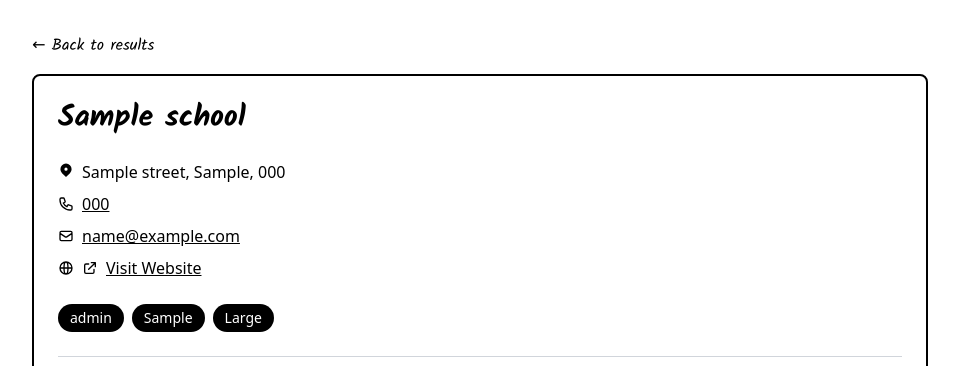
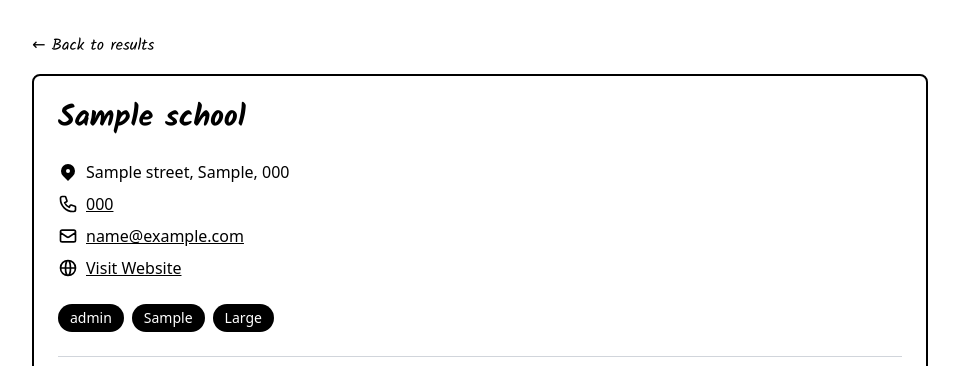
Before and after one commit to lilycandoit/school-finder, a FastAPI app: template app/templates/detail.html in a window 1280 px wide. Shown: the part 66-432 px from the top of the page, without its empty margins (160-1119 px from the left). Run offline with FastAPI, Linux system fonts and the light colour scheme; the template is opened without the code that fills it: most values are stand-ins (such as "Sample title", 1, 10 or a date in 2020); some libraries are stand-ins or nearby versions.

Commit message:
style: increace icons size

```diff
--- a/app/templates/detail.html
+++ b/app/templates/detail.html
@@ -17,7 +17,7 @@
         <section class="space-y-2">
             <!-- Location -->
             <div class="flex items-start gap-2">
-                <svg class="w-4 h-4 mt-0.5 flex-shrink-0" fill="currentColor" viewBox="0 0 20 20">
+                <svg class="w-5 h-5 mt-0.5 flex-shrink-0" fill="currentColor" viewBox="0 0 20 20">
                     <path fill-rule="evenodd" d="M5.05 4.05a7 7 0 119.9 9.9L10 18.9l-4.95-4.95a7 7 0 010-9.9zM10 11a2 2 0 100-4 2 2 0 000 4z" clip-rule="evenodd"/>
                 </svg>
                 <span class="font-sans text-black">{{ school.street or "" }}, {{ school.town_suburb or "" }}{% if school.postcode %}, {{ school.postcode }}{% endif %}</span>
@@ -26,7 +26,7 @@
             <!-- Phone -->
             {% if school.phone %}
             <div class="flex items-center gap-2">
-                <svg class="w-4 h-4 flex-shrink-0" fill="none" stroke="currentColor" viewBox="0 0 24 24">
+                <svg class="w-5 h-5 flex-shrink-0 text-black" fill="none" stroke="currentColor" viewBox="0 0 24 24">
                     <path stroke-linecap="round" stroke-linejoin="round" stroke-width="2" d="M3 5a2 2 0 012-2h3.28a1 1 0 01.948.684l1.498 4.493a1 1 0 01-.502 1.21l-2.257 1.13a11.042 11.042 0 005.516 5.516l1.13-2.257a1 1 0 011.21-.502l4.493 1.498a1 1 0 01.684.949V19a2 2 0 01-2 2h-1C9.716 21 3 14.284 3 6V5z"/>
                 </svg>
                 <a href="tel:{{ school.phone }}" class="font-sans text-black underline hover:no-underline">{{ school.phone }}</a>
@@ -36,7 +36,7 @@
             <!-- Email -->
             {% if school.school_email %}
             <div class="flex items-center gap-2">
-                <svg class="w-4 h-4 flex-shrink-0" fill="none" stroke="currentColor" viewBox="0 0 24 24">
+                <svg class="w-5 h-5 flex-shrink-0" fill="none" stroke="currentColor" viewBox="0 0 24 24">
                     <path stroke-linecap="round" stroke-linejoin="round" stroke-width="2" d="M3 8l7.89 5.26a2 2 0 002.22 0L21 8M5 19h14a2 2 0 002-2V7a2 2 0 00-2-2H5a2 2 0 00-2 2v10a2 2 0 002 2z"/>
                 </svg>
                 <a href="mailto:{{ school.school_email }}" class="font-sans text-black underline hover:no-underline">{{ school.school_email }}</a>
@@ -46,17 +46,14 @@
             <!-- Website -->
             {% if school.website %}
             <div class="flex items-center gap-2">
-                <svg class="w-4 h-4 flex-shrink-0" fill="none" stroke="currentColor" viewBox="0 0 24 24">
+                <svg class="w-5 h-5 flex-shrink-0 text-black" fill="none" stroke="currentColor" viewBox="0 0 24 24">
                     <path stroke-linecap="round" stroke-linejoin="round" stroke-width="2" d="M21 12a9 9 0 01-9 9m9-9a9 9 0 00-9-9m9 9H3m9 9a9 9 0 01-9-9m9 9c1.657 0 3-4.03 3-9s-1.343-9-3-9m0 18c-1.657 0-3-4.03-3-9s1.343-9 3-9m-9 9a9 9 0 019-9"/>
-                </svg>
-                <svg class="w-4 h-4 flex-shrink-0" fill="none" stroke="currentColor" viewBox="0 0 24 24">
-                    <path stroke-linecap="round" stroke-linejoin="round" stroke-width="2" d="M10 6H6a2 2 0 00-2 2v10a2 2 0 002 2h10a2 2 0 002-2v-4M14 4h6m0 0v6m0-6L10 14"/>
                 </svg>
                 <a href="{{ school.website }}" target="_blank" rel="noopener noreferrer" class="font-sans text-black underline hover:no-underline">Visit Website</a>
             </div>
             {% else %}
             <div class="flex items-center gap-2">
-                <svg class="w-4 h-4 flex-shrink-0 text-gray-400" fill="none" stroke="currentColor" viewBox="0 0 24 24">
+                <svg class="w-5 h-5 flex-shrink-0 text-gray-400" fill="none" stroke="currentColor" viewBox="0 0 24 24">
                     <path stroke-linecap="round" stroke-linejoin="round" stroke-width="2" d="M21 12a9 9 0 01-9 9m9-9a9 9 0 00-9-9m9 9H3m9 9a9 9 0 01-9-9m9 9c1.657 0 3-4.03 3-9s-1.343-9-3-9m0 18c-1.657 0-3-4.03-3-9s1.343-9 3-9m-9 9a9 9 0 019-9"/>
                 </svg>
                 <span class="font-sans text-gray-400">No website</span>
```
